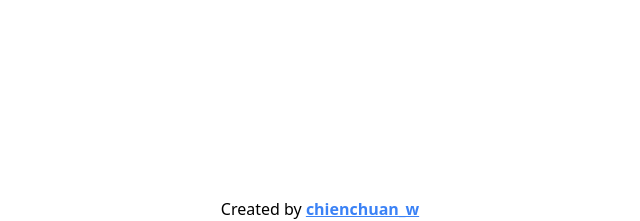
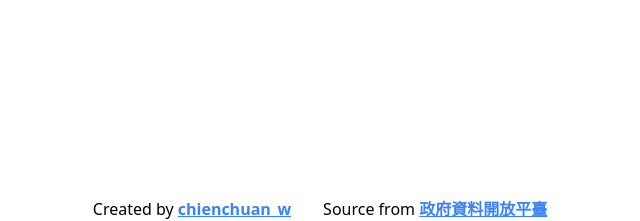
Before and after one commit to chienchuanw/5xcamp-bank-query, a Django app: page / in a window 1280 px wide. Shown: the part 579-800 px from the top of the page, without its empty margins (320-960 px from the left). Run offline with Django 5.2, Linux system fonts and the light colour scheme; data that the repository does not hold is empty; style sheets or scripts are compiled from the project's sources.

Commit message:
Modified: Disabled and styled input BranchSearch gray when no input in BankSearch

```diff
--- a/templates/banks/home.html
+++ b/templates/banks/home.html
@@ -41,7 +41,10 @@
       </div>
       <input type="search" id="branch-search"
         class="block w-full p-4 ps-10 text-sm text-gray-900 border border-gray-300 rounded-lg bg-white focus:ring-blue-500 focus:border-blue-500"
-        placeholder="請選擇分行名稱" @focus="openBranchOption = true" :disabled="bankSearch === ''"/>
+        placeholder="請選擇分行名稱"
+				@focus="openBranchOption = true"
+				:disabled="bankSearch === ''"
+				:class="{'bg-gray-200' : bankSearch === ''}"/>
       <button type="button"
         class="text-white absolute end-2.5 bottom-2.5 bg-blue-700 hover:bg-blue-800 focus:ring-4 focus:outline-none focus:ring-blue-300 font-medium rounded-lg text-sm px-4 py-2">搜尋</button>
     </div>
--- a/templates/shared/footer.html
+++ b/templates/shared/footer.html
@@ -1,3 +1,8 @@
-<footer class="text-center">
-	Created by <a href="https://github.com/chienchuanw" class="text-blue-500 underline font-bold">chienchuan_w</a>
+<footer class="text-center flex justify-center">
+	<div class="px-4">
+		Created by <a href="https://github.com/chienchuanw" class="text-blue-500 underline font-bold">chienchuan_w</a>
+	</div>
+	<div class="px-4">
+		Source from <a href="https://data.gov.tw/dataset/6041" class="text-blue-500 underline font-bold">政府資料開放平臺</a>
+	</div>
 </footer>
```
